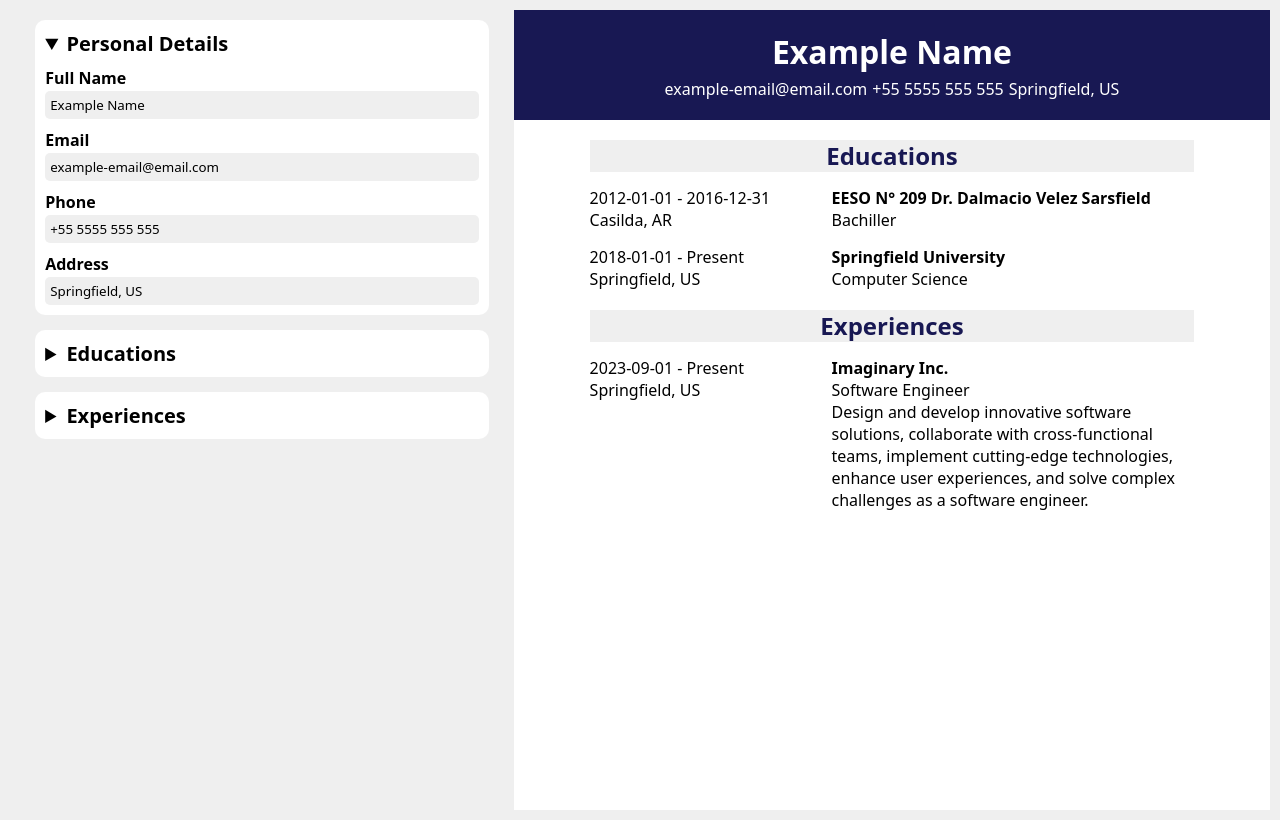
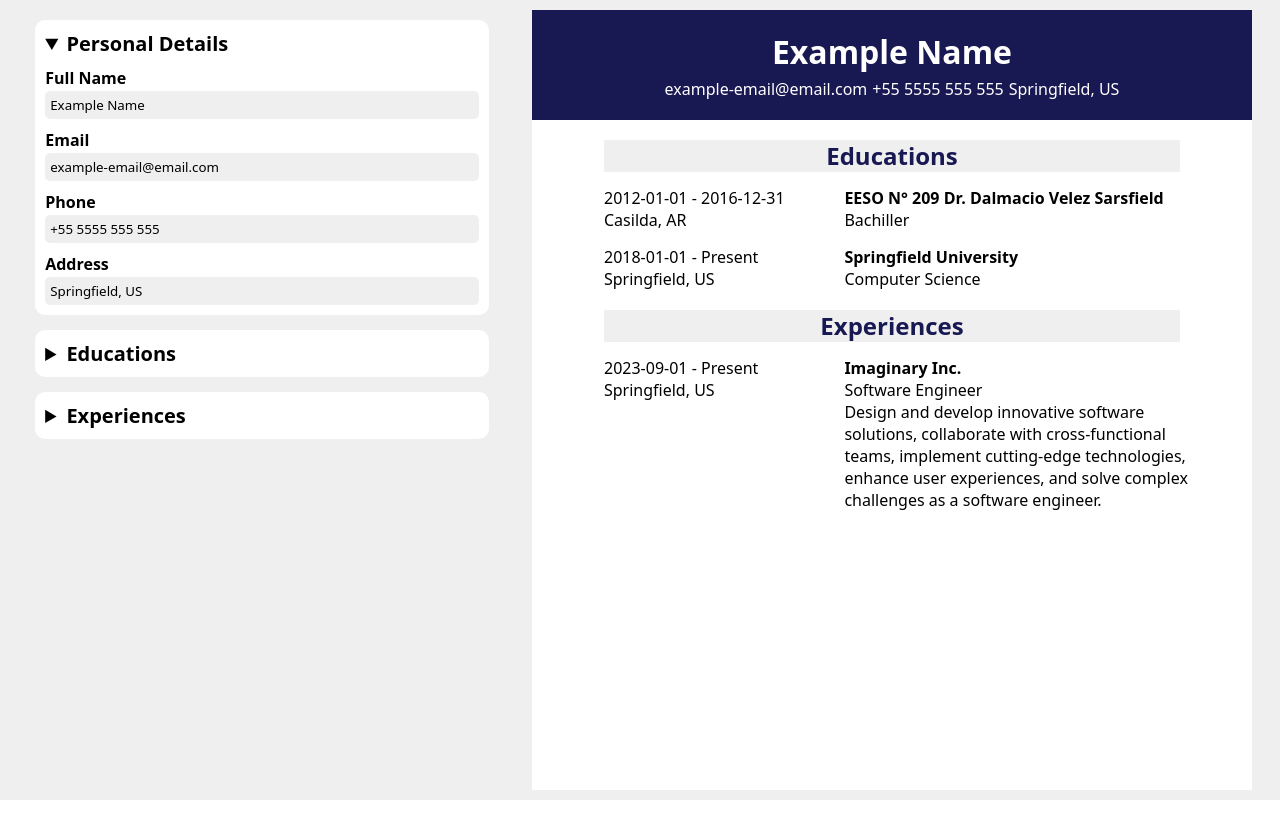
Before and after one commit to valentave/CV-Generator, a React (Vite) app: page / in a window 1280 px wide. Built offline with nearby package versions, Linux system fonts and the light colour scheme.

Commit message:
Fix style

```diff
--- a/src/assets/style.css
+++ b/src/assets/style.css
@@ -10,7 +10,7 @@
     display: grid;
     grid-template-columns: 2fr 3fr;
     background-color: var(--light-gray);
-    min-height: 100vh;
+    min-height: calc(100vh - 20px);
     padding: 10px;
     justify-items: center;
 }
@@ -51,6 +51,7 @@ input {
     padding: 5px 5px;
     border-radius: 5px;
     border: 0px;
+    max-width: 100%;
     background-color: var(--light-gray);
 }
 
@@ -83,6 +84,7 @@ label {
 }
 
 .live-preview {
+    max-width: 720px;
     background-color: white;
     display: flex;
     flex-direction: column;
@@ -129,10 +131,11 @@ label {
     color: var(--dark-blue);
 }
 
-.education-item,
-.experience-item {
+.live-education-item,
+.live-experience-item {
     display: flex;
     width: 100%;
+    column-gap: 10px;
 }
 
 .first-column {
--- a/src/components/LiveEducationItem.jsx
+++ b/src/components/LiveEducationItem.jsx
@@ -1,6 +1,6 @@
 function LiveEducationItem({item}) {
     return (
-        <div className="education-item">
+        <div className="live-education-item">
             <div className="first-column">
                 <p>{item.startDate ? item.startDate : "Present"} - {item.endDate ? item.endDate : "Present"}</p>
                 <p>{item.location}</p>
--- a/src/components/LiveExperienceItem.jsx
+++ b/src/components/LiveExperienceItem.jsx
@@ -1,6 +1,6 @@
 function LiveExperienceItem({item}) {
     return (
-        <div className="experience-item">
+        <div className="live-experience-item">
             <div className="first-column">
                 <p>{item.startDate ? item.startDate : "Present"} - {item.endDate ? item.endDate : "Present"}</p>
                 <p>{item.location}</p>
```
